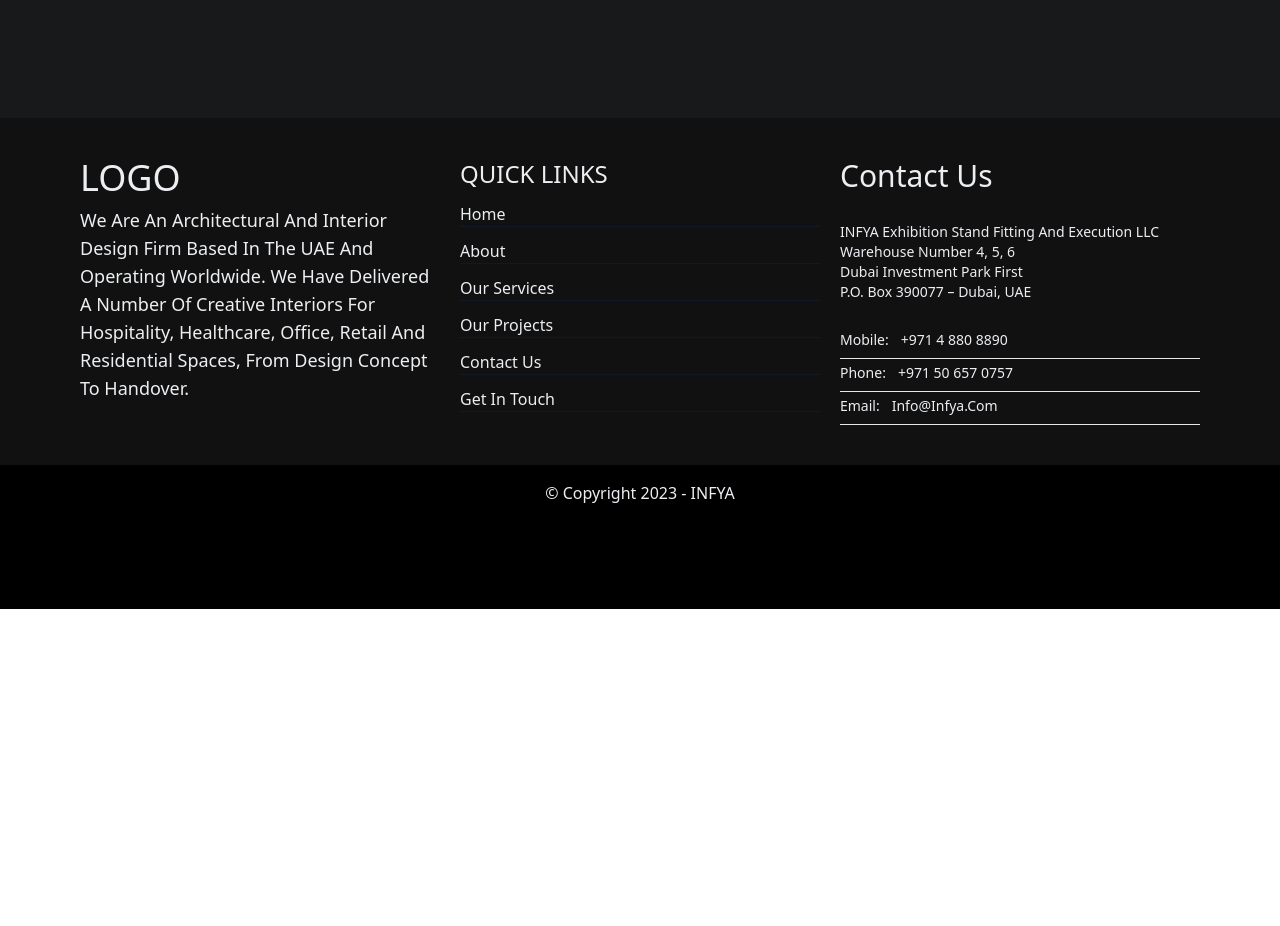
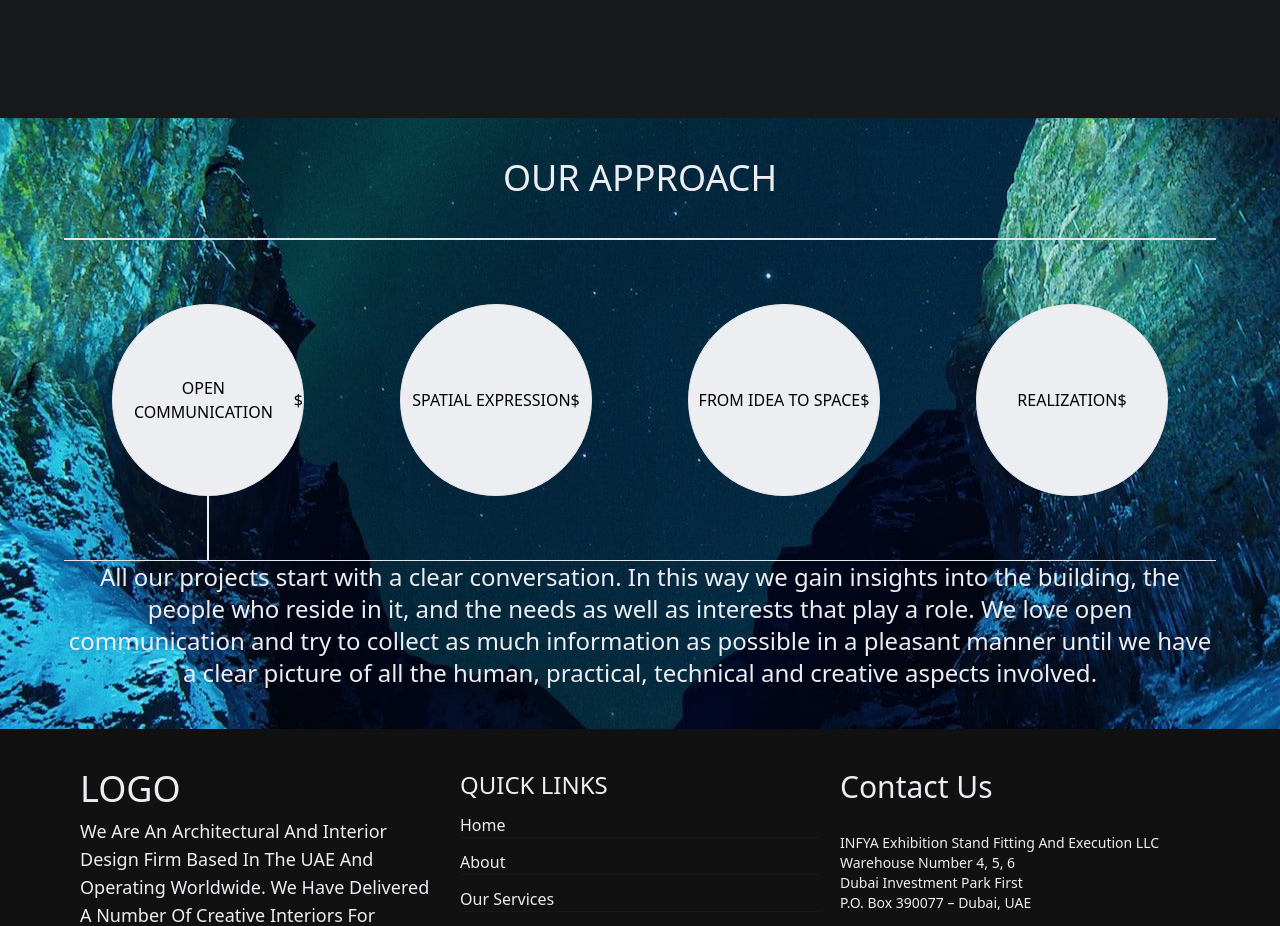
Before and after one commit to parham-mosadeq/infya, a Next.js app: page / in a window 1280 px wide. Shown: the part 1799-2725 px from the top of the page. Before the commit the page ends 2408 px from the top, so only its background shows below. Built offline with nearby package versions, Linux system fonts and the light colour scheme.

Commit message:
create our approach

```diff
--- /dev/null
+++ b/src/components/modules/home/OurApproach.js
@@ -0,0 +1,87 @@
+import { useState } from 'react';
+
+function OurApproach() {
+  const [selectItem, setSelectItem] = useState(1);
+  const items = [
+    {
+      id: 1,
+      txt: 'open communication',
+      desc: `All our projects start with a clear conversation. In this way we gain insights into the building, the people who reside in it, and the needs as well as interests that play a role. We love open communication and try to collect as much information as possible in a pleasant manner until we have a clear picture of all the human, practical, technical and creative aspects involved.`,
+    },
+    {
+      id: 2,
+      txt: 'SPATIAL EXPRESSION',
+      desc: `Together with our clients, partners and talents, we draw up a program of requirements. We do not tell clients what they should do, but together we determine the best strategy. We then translate this into a clear spatial concept that clearly reflects the identity of a customer. The concept then shows character and tells a story to the various users and /or target groups.`,
+    },
+    {
+      id: 3,
+      txt: 'FROM IDEA TO SPACE',
+      desc: `
+      From the concept, we work out a design, step by step. The phases are:
+
+-Sketch
+-Preliminary
+-Final
+-and sometimes a technical design.
+
+We draw floor plans, details, lighting and installation plans. We conduct material research, propose acoustic solutions, choose products, furniture and upholstery. In short, everything needed for an integral architectural design.
+      `,
+    },
+    {
+      id: 4,
+      txt: 'REALIZATION',
+      desc: 'During the realization of the project, we take the creative direction and guide all implementing parties. We have an extensive team of project managers, contractors, suppliers, and people who guarantee that the project is executed to perfection as assigned. For large scale projects, we often work with partners and consultants not only in the field of sustainability, acoustics, installations, and lighting, but also in collaboration with partner architects, designers and other innovative parties from around the world and within the creative industry.',
+    },
+  ];
+
+  const pickDesc = items.find((item) => item.id === selectItem);
+
+  const handleItemClick = (id) => setSelectItem(id);
+
+  return (
+    <div className='h-fit w-screen bg-ourAppBg bg-no-repeat bg-center bg-fixed'>
+      <article className='max-w-6xl mx-auto '>
+        <div className='border-b-2 w-full mx-auto my-10'>
+          <h1 className='text-4xl text-mainTxtColor text-center pb-10'>
+            OUR APPROACH
+          </h1>
+        </div>
+        <section className='my-10 relative '>
+          <div className='lg:flex'>
+            {items.map((item, idx) => {
+              return (
+                <div key={item.id} className='h-full w-full my-6  relative'>
+                  <div
+                    onClick={() => handleItemClick(item.id)}
+                    className={`
+                  ${pickDesc?.id === item.id && 'bg-none'}
+                  w-48 h-48 flex items-center justify-center rounded-full
+                  transition-colors duration-500 cursor-pointer
+                  text-mainNavColor hover:text-mainTxtColor
+                  bg-mainTxtColor border hover:border-mainNavColor hover:bg-mainNavColor mx-auto
+                  `}
+                  >
+                    <h3 className='text-center my-auto uppercase'>
+                      {item.txt}
+                    </h3>
+                    $
+                    {pickDesc.id === item.id && (
+                      <span className=' hidden lg:block lg:absolute -bottom-1/3 border-x border-4 border-mainTxtColor h-16'></span>
+                    )}
+                  </div>
+                </div>
+              );
+            })}
+          </div>
+          <div className='my-10 border-t w-full mx-auto hidden lg:block'>
+            <p className=' w-full mx-auto text-center text-2xl text-mainTxtColor'>
+              {pickDesc.desc}
+            </p>
+          </div>
+        </section>
+      </article>
+    </div>
+  );
+}
+
+export default OurApproach;
--- a/src/components/templates/HomePage.js
+++ b/src/components/templates/HomePage.js
@@ -3,6 +3,7 @@
 import AboutUsProfile from '../modules/about-us/AboutUsProfile';
 import Image from 'next/image';
 import OurDesign from '../modules/home/OurDesign';
+import OurApproach from '../modules/home/OurApproach';
 
 function HomePage() {
   return (
@@ -54,6 +55,11 @@
           <OurDesign />
         </>
         {/* OUR DESIGN & BUILD SERVICES */}
+
+        {/* OurApproach */}
+
+        <OurApproach />
+        {/* OurApproach */}
       </article>
     </div>
   );
--- a/tailwind.config.js
+++ b/tailwind.config.js
@@ -23,6 +23,7 @@
       // for fixed bg we need to use this method
       backgroundImage: {
         contactUsBg: 'url(../../public/yannick.jpg)',
+        ourAppBg: 'url(../../public/ourApBG.jpg)',
       },
     },
   },
```
Also changed, not shown: public/ourApBG.jpg (added).
